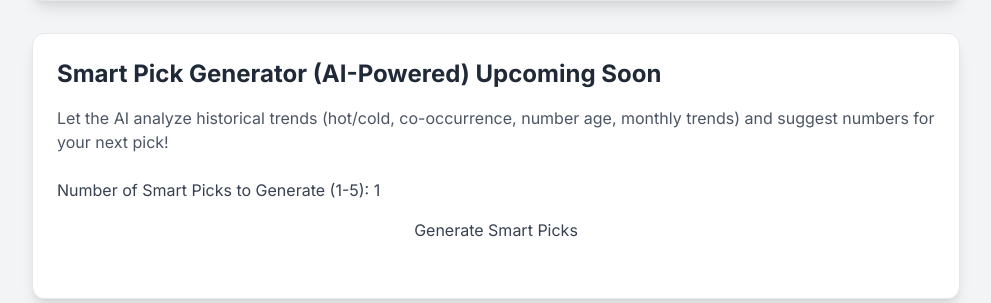
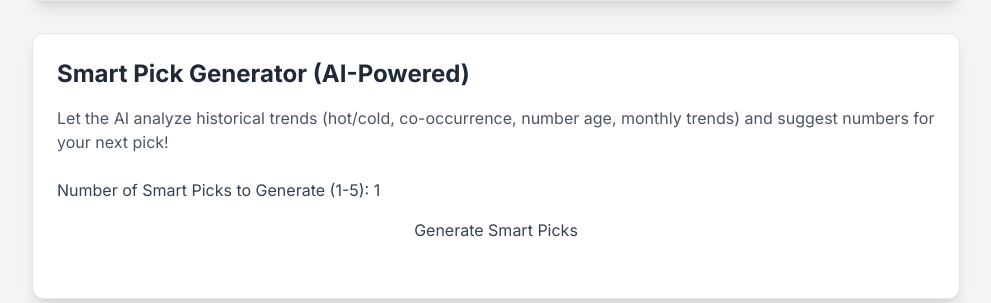
Before and after one commit to ukdeepak-33/Powerball_Play, a Flask app: page / in a window 1280 px wide. Shown: the part 1341-1644 px from the top of the page, without its empty margins (272-1263 px from the left). Run offline with Flask 3, Linux system fonts and the light colour scheme; some libraries are stand-ins or nearby versions.

Commit message:
Update index.html

```diff
--- a/templates/index.html
+++ b/templates/index.html
@@ -230,7 +230,7 @@
 
     {# NEW Smart Generator Card #}
     <div class="card p-6 bg-white rounded-xl shadow-lg border border-gray-200">
-        <h2 class="text-2xl font-bold mb-4 text-gray-800">Smart Pick Generator (AI-Powered) Upcoming Soon</h2>
+        <h2 class="text-2xl font-bold mb-4 text-gray-800">Smart Pick Generator (AI-Powered) </h2>
         <p class="text-gray-600 mb-6">Let the AI analyze historical trends (hot/cold, co-occurrence, number age, monthly trends) and suggest numbers for your next pick!</p>
         <div class="form-group mb-4">
             <label for="num_smart_sets" class="form-label">Number of Smart Picks to Generate (1-5):</label>
```
